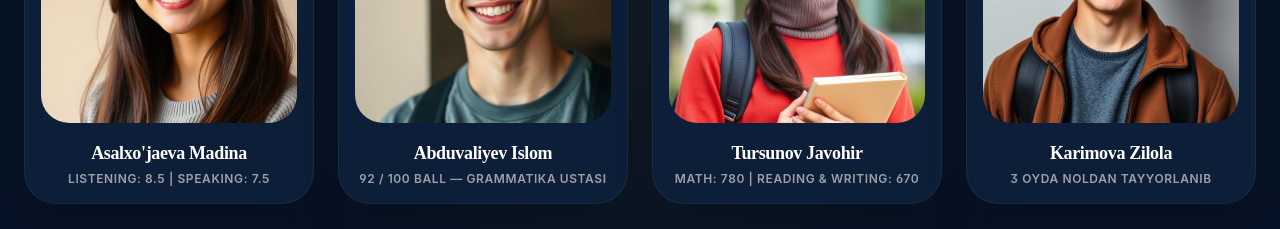
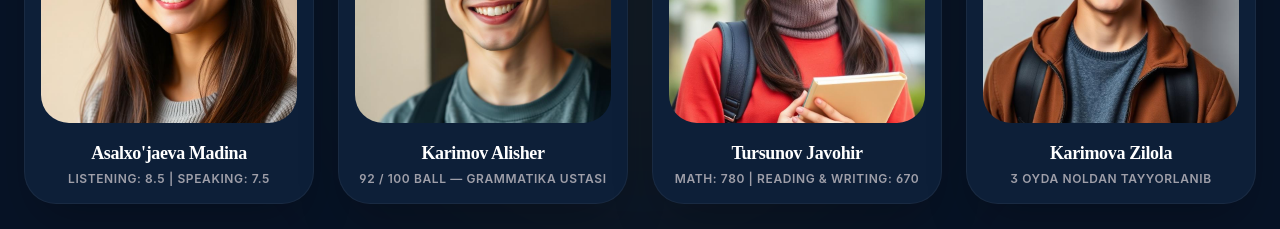
Before and after one commit to devPro277/maris.uz, a React (Vite) app: page / in a window 1280 px wide. Shown: the part 3280-3509 px from the top of the page. Built offline with nearby package versions, Linux system fonts and the light colour scheme.

Commit message:
Fix: Turn Location section into premium warm light style

```diff
--- a/src/App.tsx
+++ b/src/App.tsx
@@ -608,7 +608,7 @@ function Results() {
       img: student1,
     },
     {
-      name: "Abduvaliyev Islom",
+      name: "Karimov Alisher",
       result: "CEFR C1",
       sub: "92 / 100 ball — Grammatika ustasi",
       img: student2,
```
